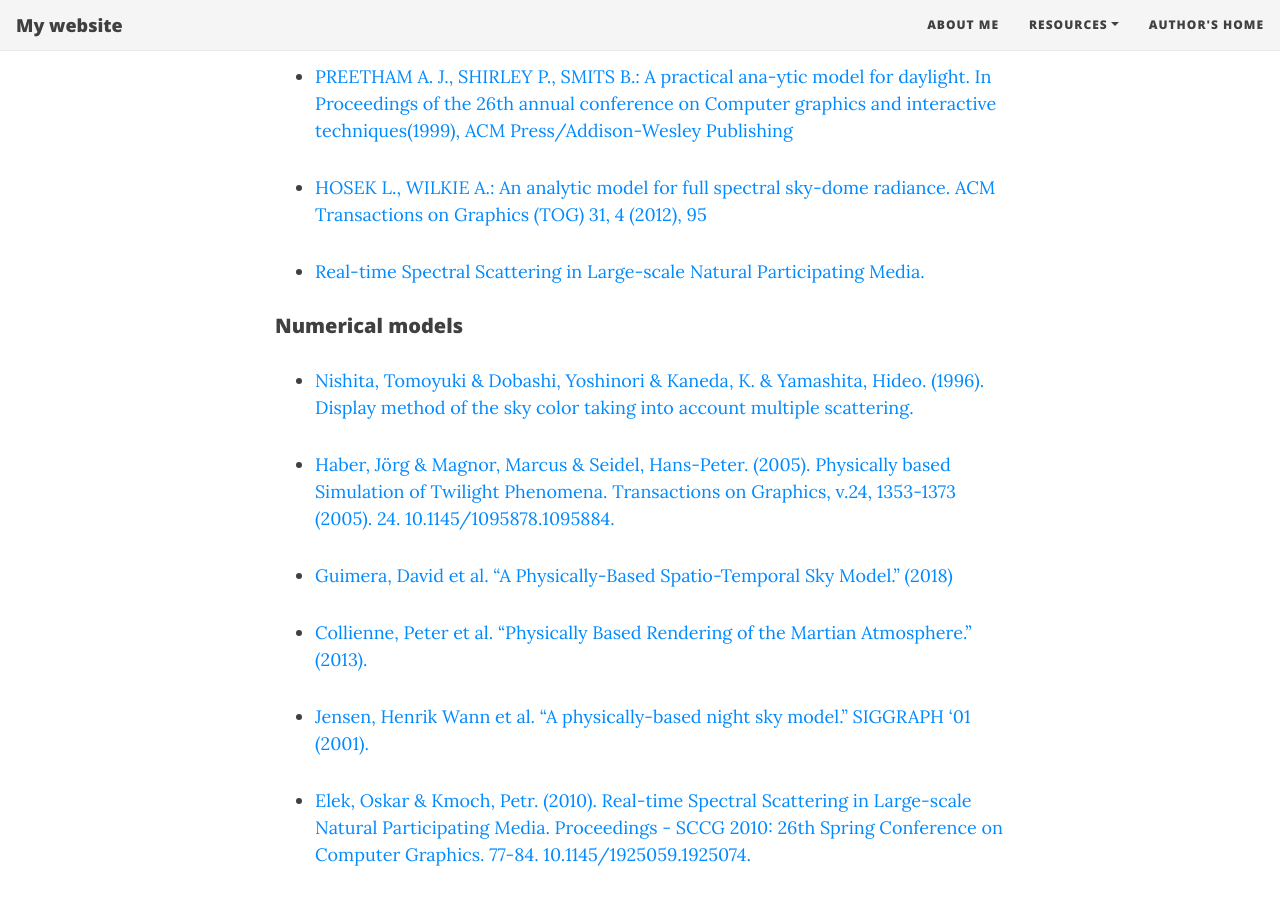
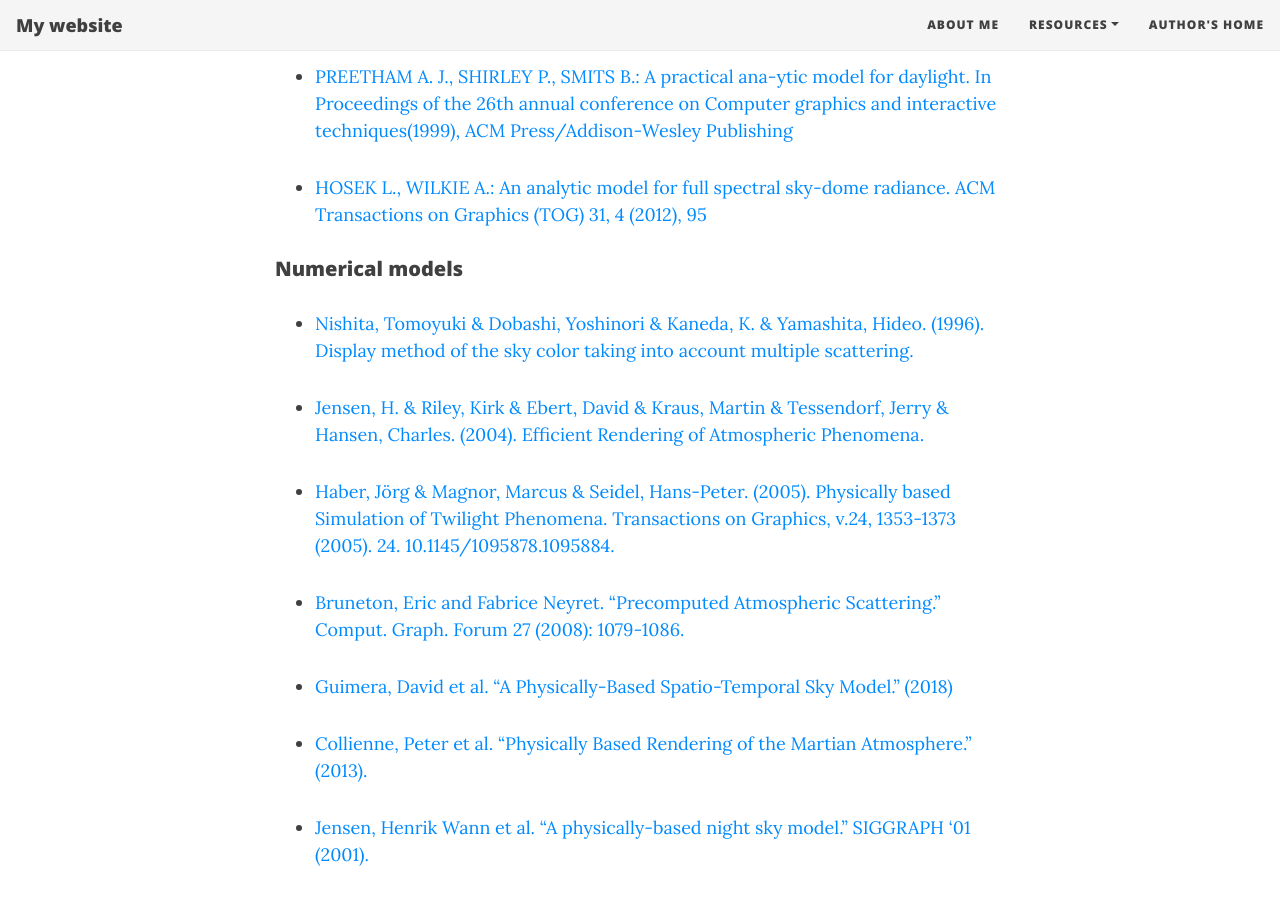
Before and after one commit to mororo250/Gsoc-sun-sky, a Jekyll site: the page built from Relevant Papers.md, in a window 1280 px wide and 900 px high, scrolled down 322 px. Built offline with Jekyll 4.4.1, drawn with Linux system fonts in a browser that asks for light colours; nearby versions of some CDN libraries; some of the changed text lies outside the part shown.

Commit message:
Update Relevant Papers.md

```diff
--- a/Relevant Papers.md
+++ b/Relevant Papers.md
@@ -11,13 +11,15 @@ A List of relevant/intersting paper to this projects:
 
 - [HOSEK L., WILKIE A.: An analytic model for full spectral sky-dome radiance. ACM Transactions on Graphics (TOG) 31, 4 (2012), 95](https://cgg.mff.cuni.cz/projects/SkylightModelling/)
 
-- [Real-time Spectral Scattering in Large-scale Natural Participating Media.]()
-
 ##### Numerical models
 
 - [Nishita, Tomoyuki & Dobashi, Yoshinori & Kaneda, K. & Yamashita, Hideo. (1996). Display method of the sky color taking into account multiple scattering.](http://citeseerx.ist.psu.edu/viewdoc/download?doi=10.1.1.75.5595&rep=rep1&type=pdf)
 
+- [Jensen, H. & Riley, Kirk & Ebert, David & Kraus, Martin & Tessendorf, Jerry & Hansen, Charles. (2004). Efficient Rendering of Atmospheric Phenomena.](https://www.researchgate.net/publication/2900319_Efficient_Rendering_of_Atmospheric_Phenomena)
+
 - [Haber, Jörg & Magnor, Marcus & Seidel, Hans-Peter. (2005). Physically based Simulation of Twilight Phenomena. Transactions on Graphics, v.24, 1353-1373 (2005). 24. 10.1145/1095878.1095884.](http://citeseerx.ist.psu.edu/viewdoc/download?doi=10.1.1.67.2567&rep=rep1&type=pdf)
+
+- [Bruneton, Eric and Fabrice Neyret. “Precomputed Atmospheric Scattering.” Comput. Graph. Forum 27 (2008): 1079-1086.](http://www-ljk.imag.fr/Publications/Basilic/com.lmc.publi.PUBLI_Article@11e7cdda2f7_f64b69/article.pdf)
 
 - [Guimera, David et al. “A Physically-Based Spatio-Temporal Sky Model.” (2018)](https://www.semanticscholar.org/paper/A-Physically-Based-Spatio-Temporal-Sky-Model-Guimera-Gutierrez/84805ce6c1f5ec3becb45cb6825af9bbe7435755)
 
```
Also changed, not shown: other parts of Relevant Papers.md (+7 -0 lines).
